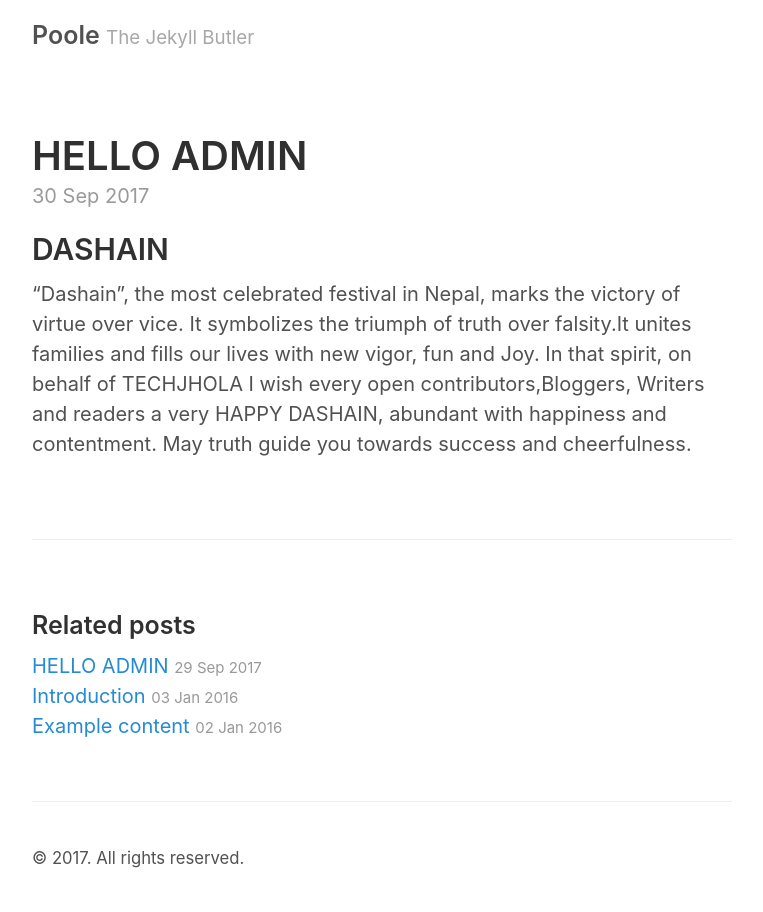
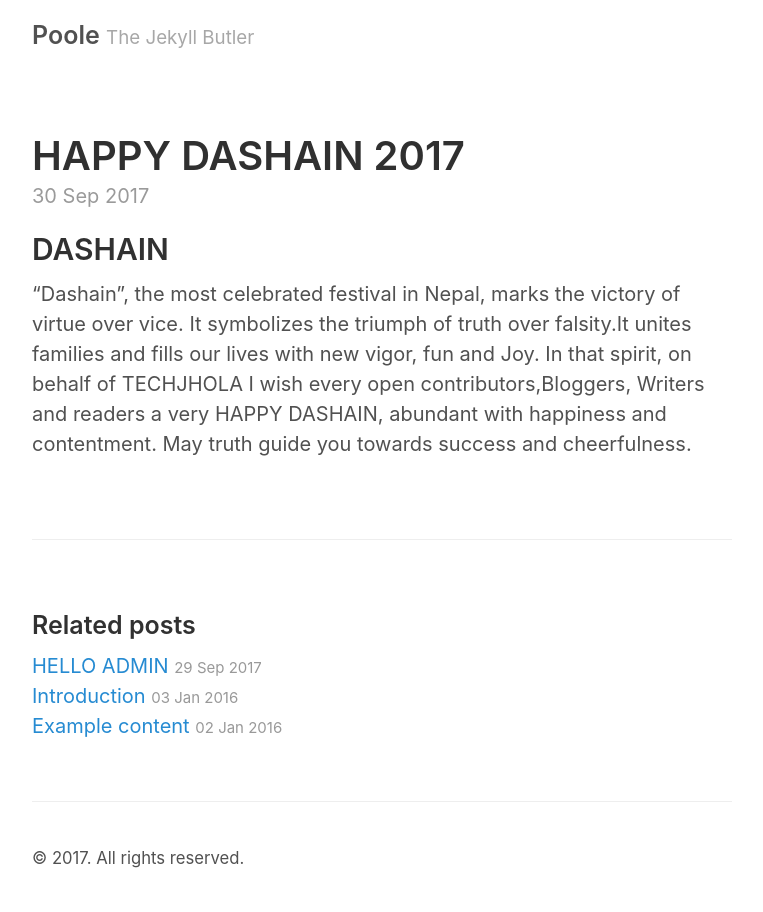
Before and after one commit to sigdelsanjog/sigdelsanjog.github.io, a Jekyll site: the page built from _posts/2017-09-30-HAPPY-DASHAIN.md, in a window 1280 px wide. Shown: the whole page, without its empty margins (258-1021 px from the left). Built offline with Jekyll 4.4.1, drawn with Linux system fonts in a browser that asks for light colours.

Commit message:
HAPPY DASHAIN 2017

```diff
--- a/_posts/2017-09-30-HAPPY-DASHAIN.md
+++ b/_posts/2017-09-30-HAPPY-DASHAIN.md
@@ -1,6 +1,6 @@
 ---
 layout: post
-title: HELLO ADMIN
+title: HAPPY DASHAIN 2017
 ---
 
 ## DASHAIN
```
